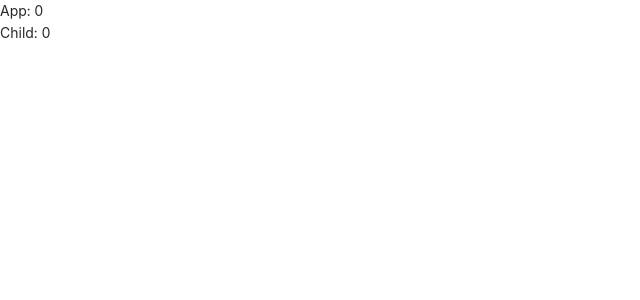
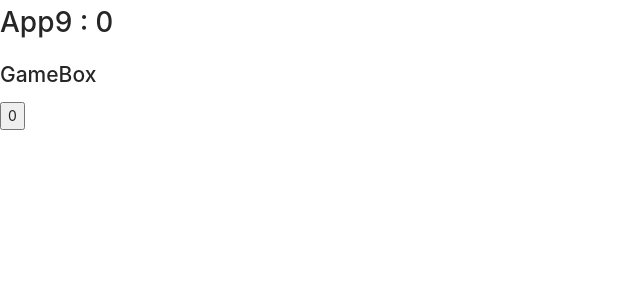
Before and after one commit to mrsimplelife/ReactBasic, a React (Create React App) app in the folder react-frontend/: page / in a window 1280 px wide. Shown: the top 300 px of the page, without its empty margins (0-640 px from the left). Built offline with nearby package versions, Linux system fonts and the light colour scheme.

Commit message:
Add context with reducer

```diff
--- /dev/null
+++ b/react-frontend/src/App10.js
@@ -0,0 +1,43 @@
+import React, { createContext, useReducer, useContext } from "react";
+const CounterContext = createContext();
+const INCREMENT = "COUNTER/INCREMENT";
+const DECREMENT = "COUNTER/DECREMENT";
+const reducer = (prevState, action) => {
+  const { type, payload = 1 } = action;
+  switch (type) {
+    case INCREMENT:
+      return prevState + payload;
+    case DECREMENT:
+      return prevState - payload;
+    default:
+      return prevState;
+  }
+};
+const actionIncrement = (payload) => ({ type: INCREMENT, payload });
+const actionDecrement = (payload) => ({ type: DECREMENT, payload });
+
+const App = () => {
+  const [state, dispatch] = useReducer(reducer, 0);
+  return (
+    <div>
+      <h1 onClick={() => dispatch(actionIncrement(2))}>App9 : {state}</h1>
+      <CounterContext.Provider value={{ state, dispatch }}>
+        <GameBox />
+      </CounterContext.Provider>
+    </div>
+  );
+};
+
+export default App;
+const GameBox = () => {
+  const { state, dispatch } = useContext(CounterContext);
+  const onClick = () => {
+    dispatch(actionDecrement(3));
+  };
+  return (
+    <div>
+      <h2>GameBox</h2>
+      <button onClick={onClick}>{state}</button>
+    </div>
+  );
+};
--- a/react-frontend/src/index.js
+++ b/react-frontend/src/index.js
@@ -12,7 +12,8 @@ import reportWebVitals from "reportWebVitals";
 // import App from "App6";
 // import App from "App7";
 // import App from "App8";
-import App from "App9";
+// import App from "App9";
+import App from "App10";
 
 ReactDOM.render(
   <React.StrictMode>
```
